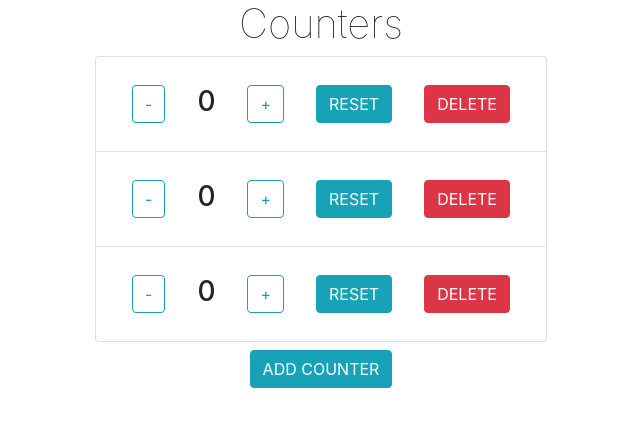
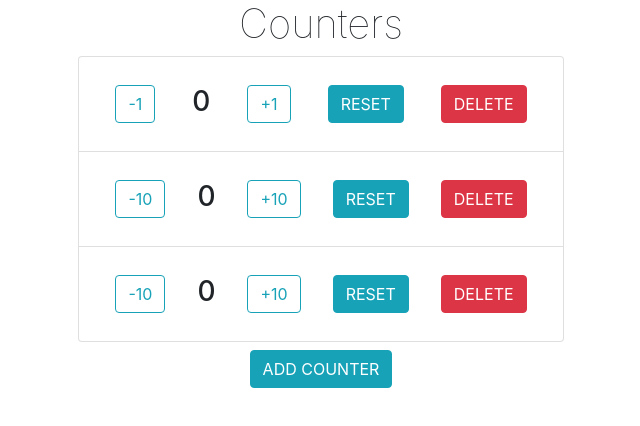
Before and after one commit to Natalina27/pasv_bootstrap_fe4, a React (Create React App) app: page / in a window 1280 px wide. Shown: the top 426 px of the page, without its empty margins (319-959 px from the left). Built offline with nearby package versions, Linux system fonts and the light colour scheme.

Commit message:
some changes

```diff
--- a/package.json
+++ b/package.json
@@ -35,6 +35,7 @@
     ]
   },
   "devDependencies": {
-    "gh-pages": "^3.1.0"
+    "gh-pages": "^3.1.0",
+    "uuid": "^8.3.0"
   }
 }
--- a/src/components/App/App.js
+++ b/src/components/App/App.js
@@ -10,11 +10,12 @@ function App() {
         <div className="container d-flex justify-content-center align-items-center flex-column">
             <h1 className="font-weight-lighter">Counters</h1>
             <ul className="list-group mb-2">
-                {[...list].map(el => (
+                {list.map(el => (
                     <Counter
                         key={el.id}
                         id={el.id}
                         count={count}
+                        value={el.value}
                         handleDelete={handleDelete}
                         handleMinus={handleMinus}
                         handlePlus={handlePlus}
--- a/src/components/Counters/Counters.js
+++ b/src/components/Counters/Counters.js
@@ -1,17 +1,15 @@
 import React from 'react';
 import {useCounter} from "../assets/useCounter";
 
-export const Counter = ({id}) => {
-console.log('Counter id', id);
+export const Counter = ({id, value, handleDelete}) => {
 
-
-    const { count, handleMinus, handlePlus, handleReset, handleDelete } = useCounter();
+    const { count, handleMinus, handlePlus, handleReset } = useCounter(value);
 
     return (
         <div className="list-group-item d-flex justify-content-between">
-            <button className="btn btn-outline-info m-3" onClick={()=>handleMinus(id)}>-{}</button>
+            <button className="btn btn-outline-info m-3" onClick={handleMinus}>-{value}</button>
             <span className="h3 m-3">{count}</span>
-            <button  className="btn btn-outline-info m-3" onClick={()=>handlePlus(id)}>+{}</button>
+            <button  className="btn btn-outline-info m-3" onClick={handlePlus}>+{value}</button>
             <button  className="btn btn-info m-3" onClick={()=>handleReset(id)}>RESET</button>
             <button  className="btn btn-danger m-3" onClick={()=>handleDelete(id)}>DELETE</button>
         </div>
--- a/src/components/assets/useCounter.js
+++ b/src/components/assets/useCounter.js
@@ -1,45 +1,35 @@
 import  {useState} from "react";
 import {_reset} from "./_reset";
+import {_decrease} from "./_decrease";
+import {_increase} from "./_increase";
+import { v4 as uuid } from 'uuid';
 
-export const useCounter =()=>{
+export const useCounter = (value) => {
 
     const rand = +(Math.random() * 10).toFixed();
 
     const initialList = [
-        {"id": 1, "value": 1},
-        {"id": 2, "value": 10},
-        {"id": 3, "value": rand},
+        {id: uuid(), value: 1},
+        {id: uuid(), value: 10},
+        {id: uuid(), value: rand},
     ];
 
     const [count, setCount] = useState(0);
     const [list, setList] = useState(initialList);
 
+    const handleMinus = () => setCount(_decrease(count, value));
+
+    const handlePlus = () => setCount(_increase(count, value));
+
+    const handleReset = () => setCount(_reset);
+
     const handleAddCounter =() => {
-        const newList = [...list,{"id": list.length += 1, "key": "id",  "value": rand}];
-         setList(newList);
+        const newList = [...list,{"id": uuid(), "value": rand}];
+        setList(newList);
     }
 
-
-    const handleMinus = (id) => {
-        const idx =[...list].findIndex((el) => el.id === id);
-        setCount(count - list[idx].value);
-    }
-
-    const handlePlus = (id) => {
-        console.log('list', list);
-
-        //const idx =list.findIndex(el => console.log(el.id));
-        //console.log('idx', idx);
-        //console.log('list[idx].value', list[idx].value);
-
-
-        //setCount(count + list[idx].value);
-    }
-
-    const handleReset = () => setCount(_reset)
-
-    const handleDelete =(id, list) => {
-        const idx =[...list].findIndex((el) => el.id === id);
+    const handleDelete =(id) => {
+        const idx =list.findIndex((el) => el.id === id);
         const newList =  [
             ...list.slice(0, idx),
             ...list.slice(idx + 1)
```
Also changed, not shown: 1 other file (tests, documents, lock files or other folders).
